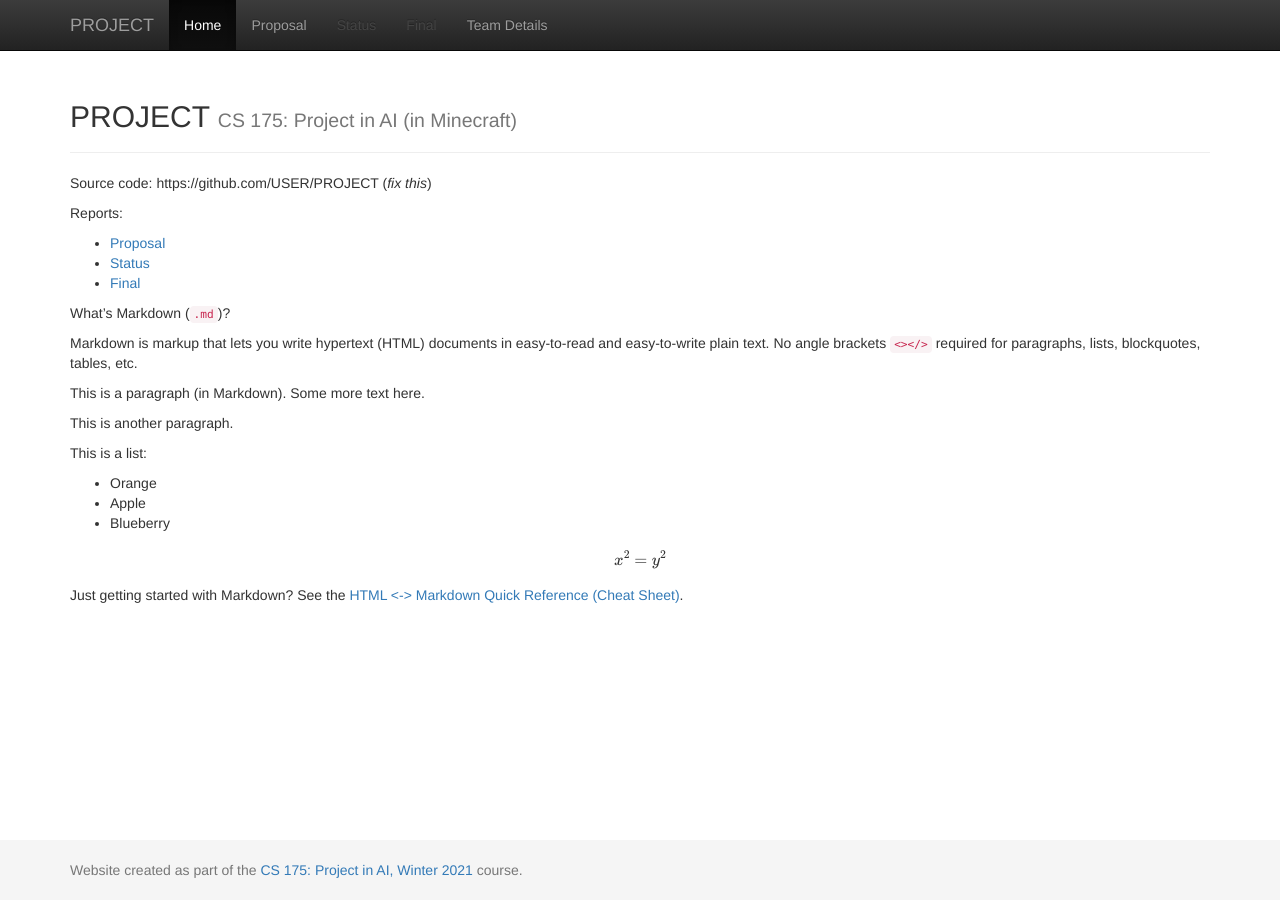
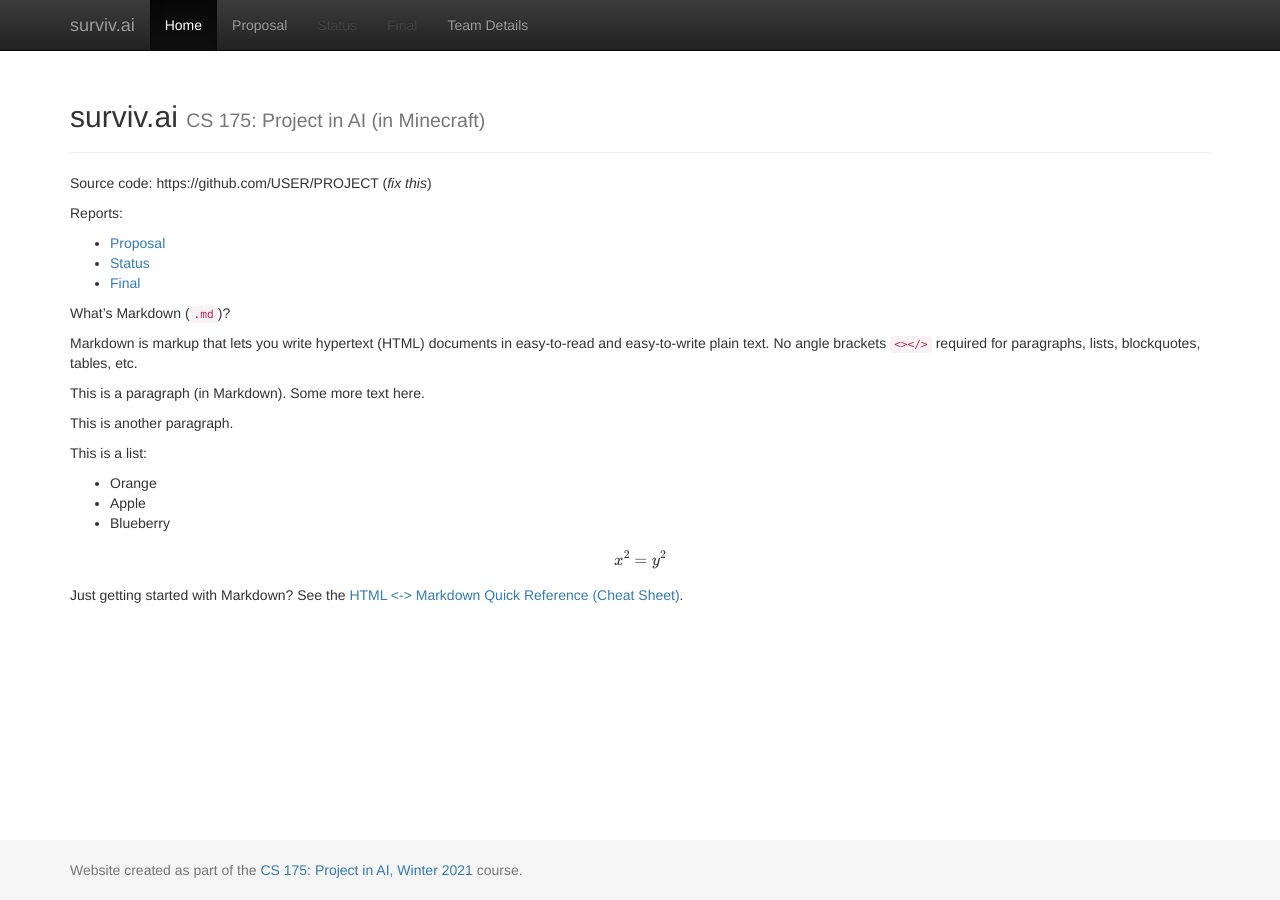
Before and after one commit to rtnavarr/survivai, a Jekyll site: the page built from docs/index.md, in a window 1280 px wide. Built offline with Jekyll 4.4.1, drawn with Linux system fonts in a browser that asks for light colours; formulas are drawn with MathJax 3.

Commit message:
change project title

```diff
--- a/docs/_config.yml
+++ b/docs/_config.yml
@@ -1,7 +1,7 @@
 ###########
 # site.title
 
-title:    'PROJECT'
+title:    'surviv.ai'
 subtitle: 'CS 175: Project in AI (in Minecraft)'
 
 
```
